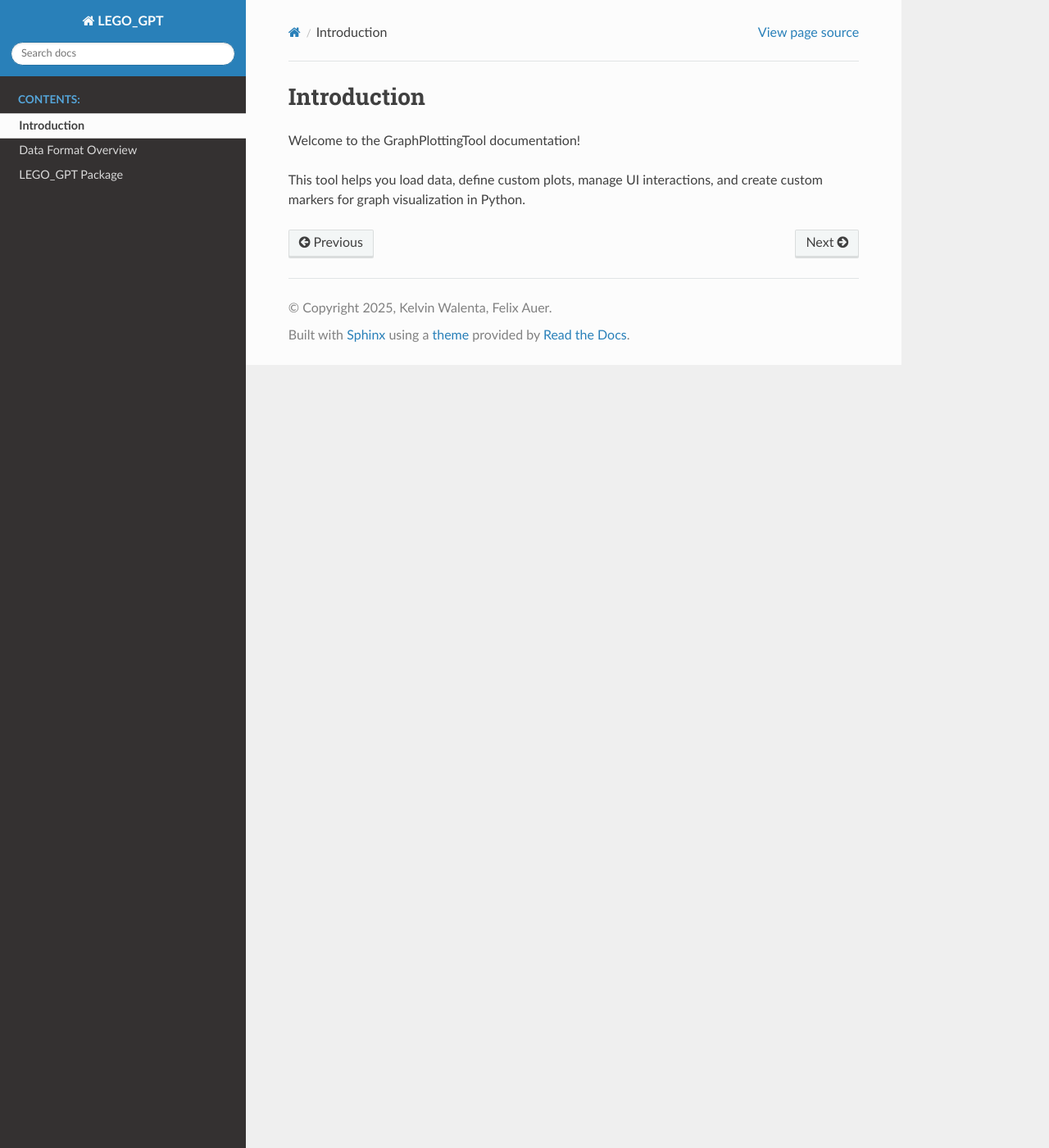
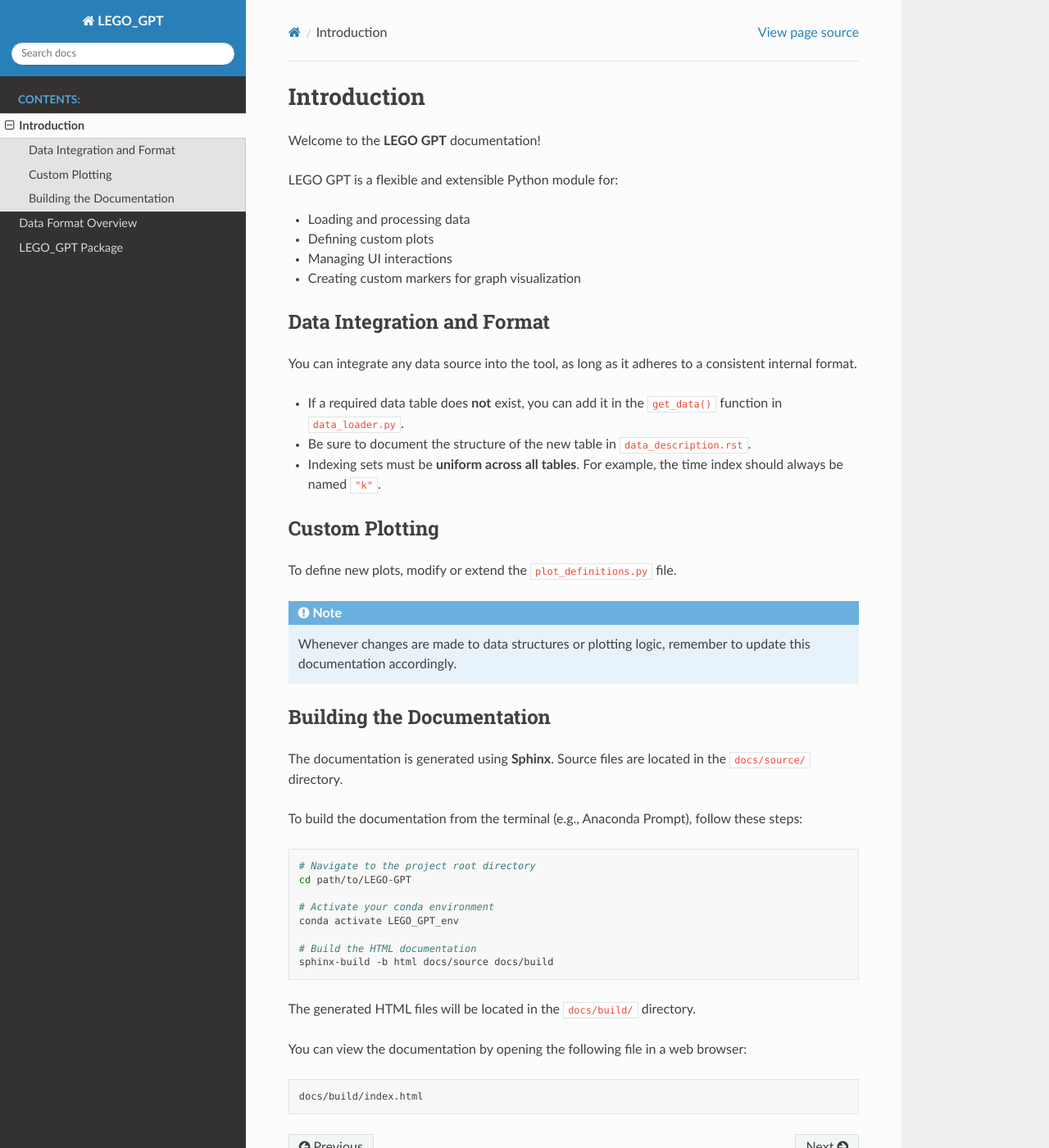
Before and after one commit to IEE-TUGraz/LEGO-GPT, a Sphinx documentation site: the page built from docs/source/introduction.rst, in a window 1280 px wide and 1400 px high. Shown: the whole window at 82% size. Built offline with Sphinx 7.4.7 and the Read the Docs theme 3.1.0, drawn with Linux system fonts in a browser that asks for light colours.

Commit message:
Update Sphinx documentation

```diff
--- a/docs/source/index.rst
+++ b/docs/source/index.rst
@@ -1,4 +1,4 @@
-Welcome to LEGOGPT's documentation!
+Welcome to LEGO GPT's documentation!
 =============================================
 
 .. toctree::
--- a/docs/source/introduction.rst
+++ b/docs/source/introduction.rst
@@ -1,7 +1,56 @@
 Introduction
 ============
 
-Welcome to the GraphPlottingTool documentation!
+Welcome to the **LEGO GPT** documentation!
 
-This tool helps you load data, define custom plots, manage UI interactions,
-and create custom markers for graph visualization in Python.
+LEGO GPT is a flexible and extensible Python module for:
+
+- Loading and processing data
+- Defining custom plots
+- Managing UI interactions
+- Creating custom markers for graph visualization
+
+Data Integration and Format
+---------------------------
+
+You can integrate any data source into the tool, as long as it adheres to a consistent internal format.
+
+- If a required data table does **not** exist, you can add it in the ``get_data()`` function in ``data_loader.py``.
+- Be sure to document the structure of the new table in ``data_description.rst``.
+- Indexing sets must be **uniform across all tables**.
+  For example, the time index should always be named ``"k"``.
+
+Custom Plotting
+---------------
+
+To define new plots, modify or extend the ``plot_definitions.py`` file.
+
+.. note::
+
+   Whenever changes are made to data structures or plotting logic, remember to update this documentation accordingly.
+
+Building the Documentation
+--------------------------
+
+The documentation is generated using **Sphinx**. Source files are located in the ``docs/source/`` directory.
+
+To build the documentation from the terminal (e.g., Anaconda Prompt), follow these steps:
+
+.. code-block:: bash
+
+   # Navigate to the project root directory
+   cd path/to/LEGO-GPT
+
+   # Activate your conda environment
+   conda activate LEGO_GPT_env
+
+   # Build the HTML documentation
+   sphinx-build -b html docs/source docs/build
+
+The generated HTML files will be located in the ``docs/build/`` directory.
+
+You can view the documentation by opening the following file in a web browser:
+
+.. code-block:: bash
+
+   docs/build/index.html
--- a/docs/source/modules.rst
+++ b/docs/source/modules.rst
@@ -1,7 +1,7 @@
 LEGO_GPT Package
 ================
 
-.. automodule:: LEGO_GPT
+.. automodule:: LEGO GPT
    :members:
    :undoc-members:
    :show-inheritance:
```
